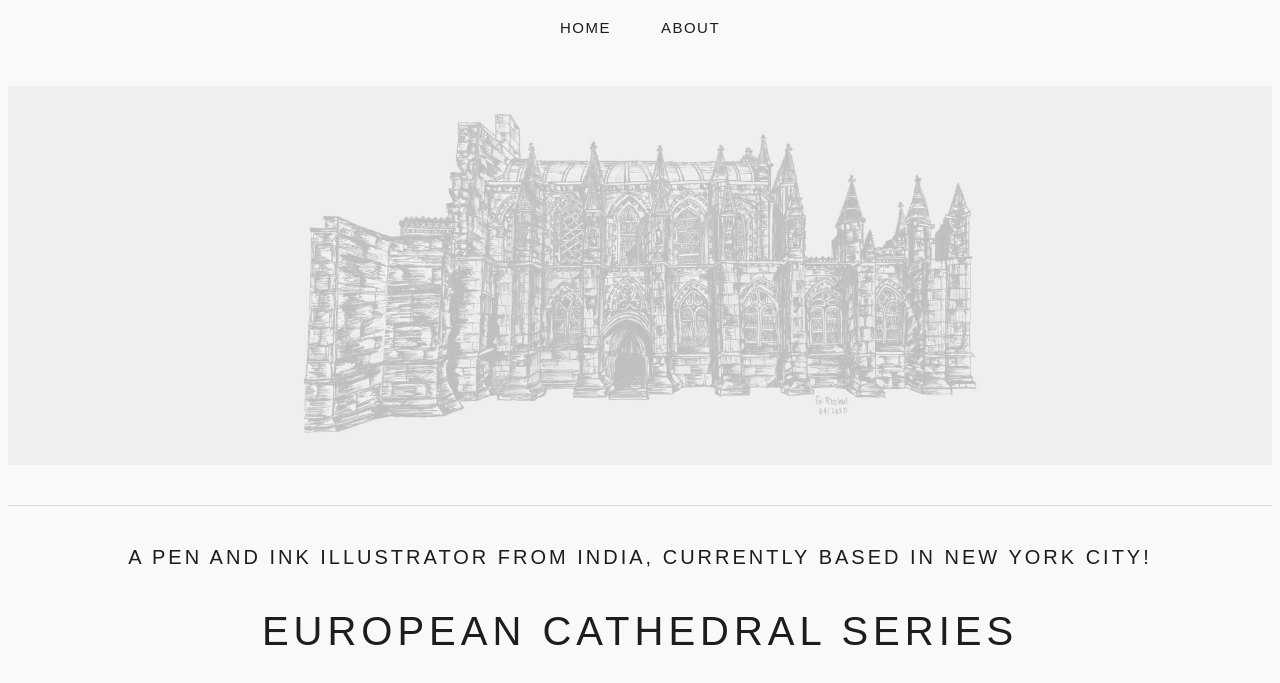
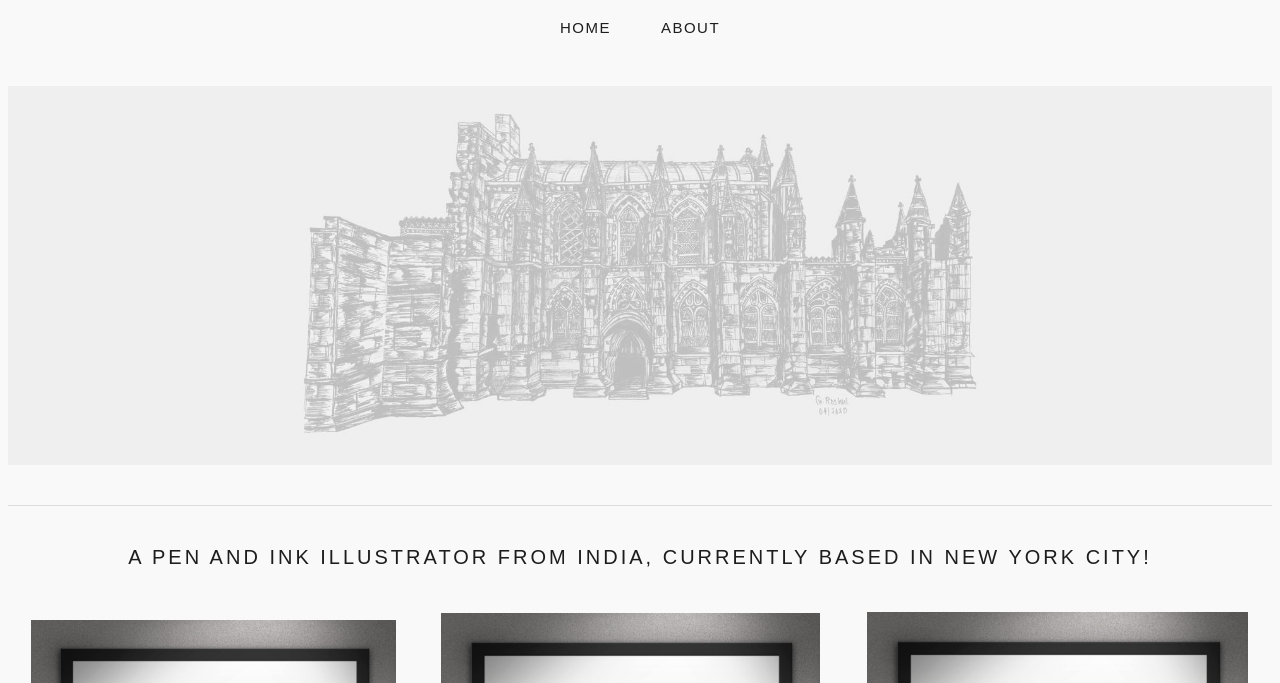
Before and after one commit to rganes36/rganes36.github.io, a plain HTML site: page index.html in a window 1280 px wide. Shown: the part 101-784 px from the top of the page. Drawn offline with Linux system fonts and the light colour scheme.

Commit message:
Update index.html

```diff
--- a/index.html
+++ b/index.html
@@ -17,7 +17,6 @@
 
     <section>
         <h2 id=intro1>A Pen and Ink Illustrator from India, currently based in New York City!</h2>
-        <h1>EUROPEAN CATHEDRAL SERIES</h1>
     </section>
 
     <section class="portfolio">
```
